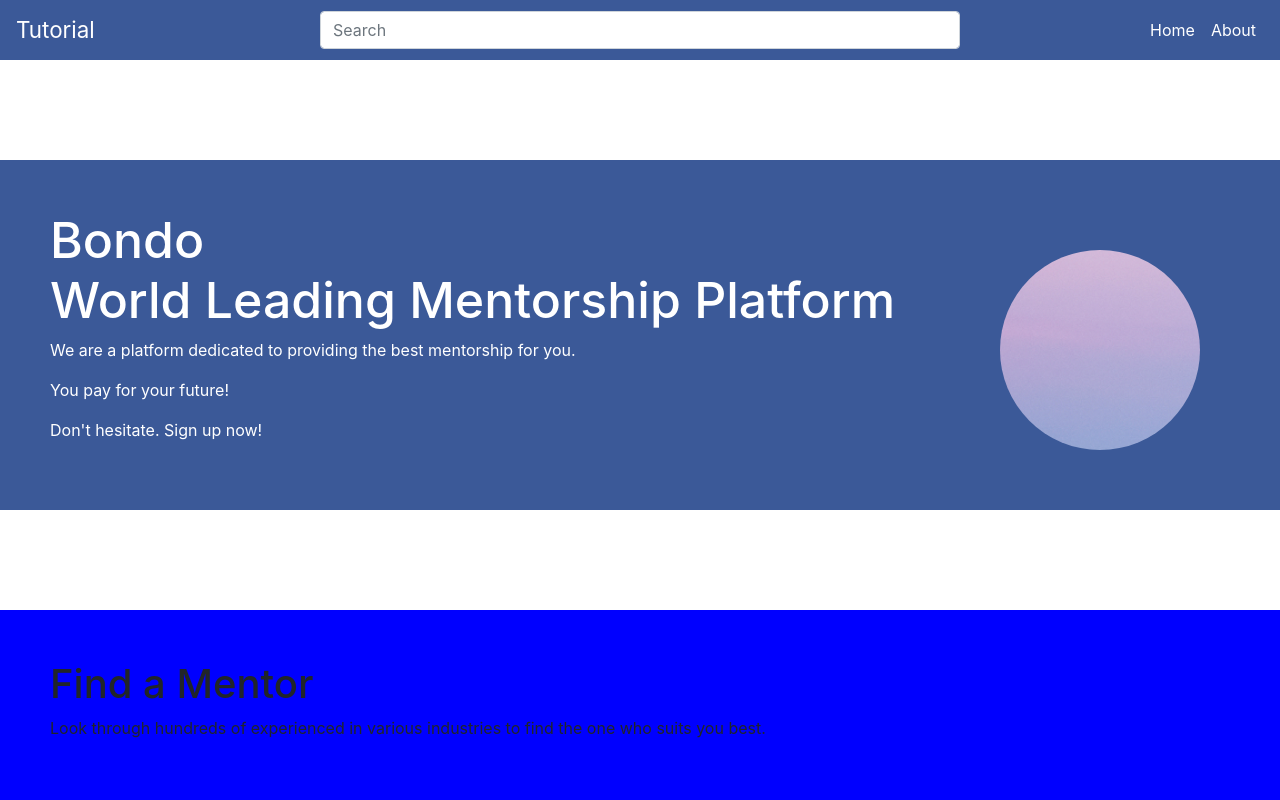
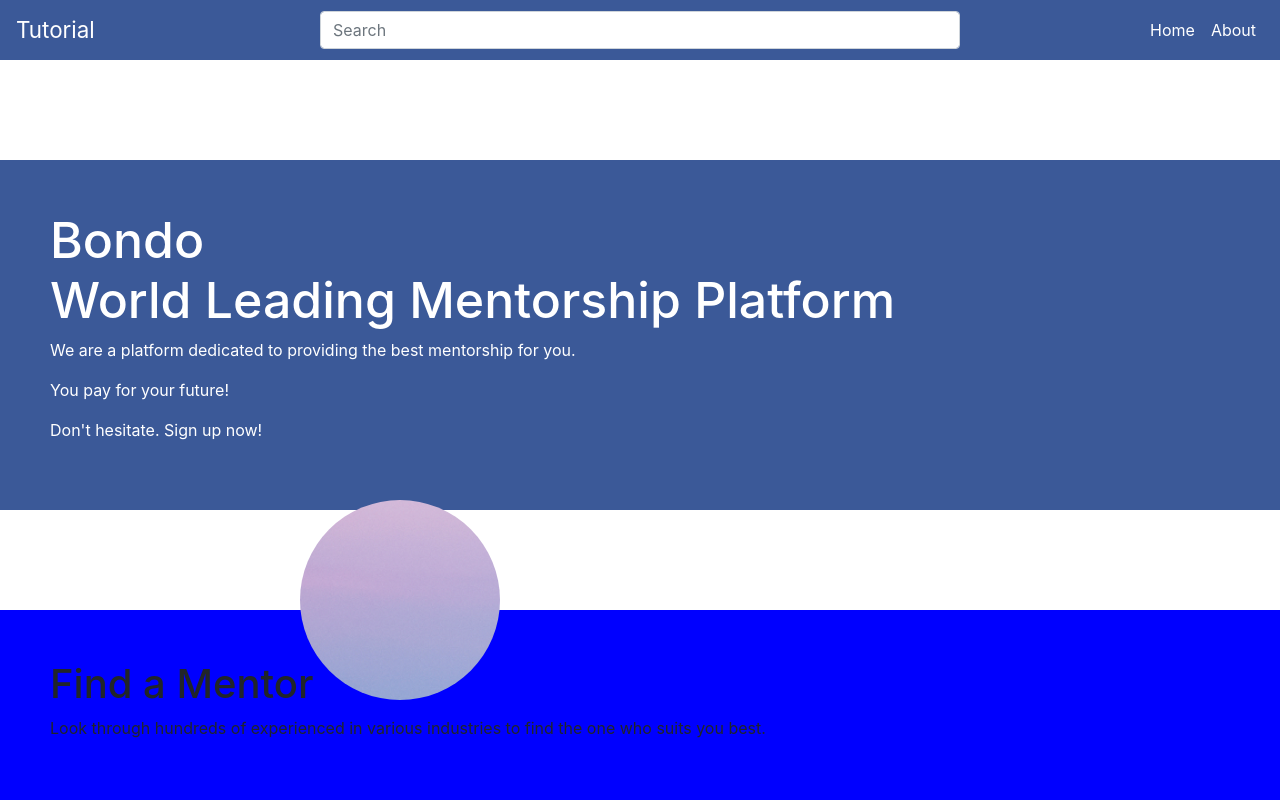
Before and after one commit to JefferyYC/bondo, a React (Create React App) app: page / in a window 1280 px wide. Shown: the top 800 px of the page. Built offline with nearby package versions, Linux system fonts and the light colour scheme.

Commit message:
commit to pull for layout change

```diff
--- a/src/Home.js
+++ b/src/Home.js
@@ -38,7 +38,7 @@ export const Home = (props) => (
                         Look through hundreds of experienced in various industries to find the one who suits you best.
                     </p>
                 </div>
-                <Profilepicture height="200px" width="200px" url= {pic2} top="250px" left="1000px" />
+                <Profilepicture height="200px" width="200px" url= {pic2} />
                 <div className = "Procedure">
                     <h1 id="procedureHeader">
                         Confirm Interest
--- a/src/components/profile_pictures.css
+++ b/src/components/profile_pictures.css
@@ -4,7 +4,7 @@
     position: absolute;
     height: 200px;
     width: 200px;
-    top:300px;
+    top:500px;
     left:300px;
     border-radius: 50%;
     display: inline-block;
```
